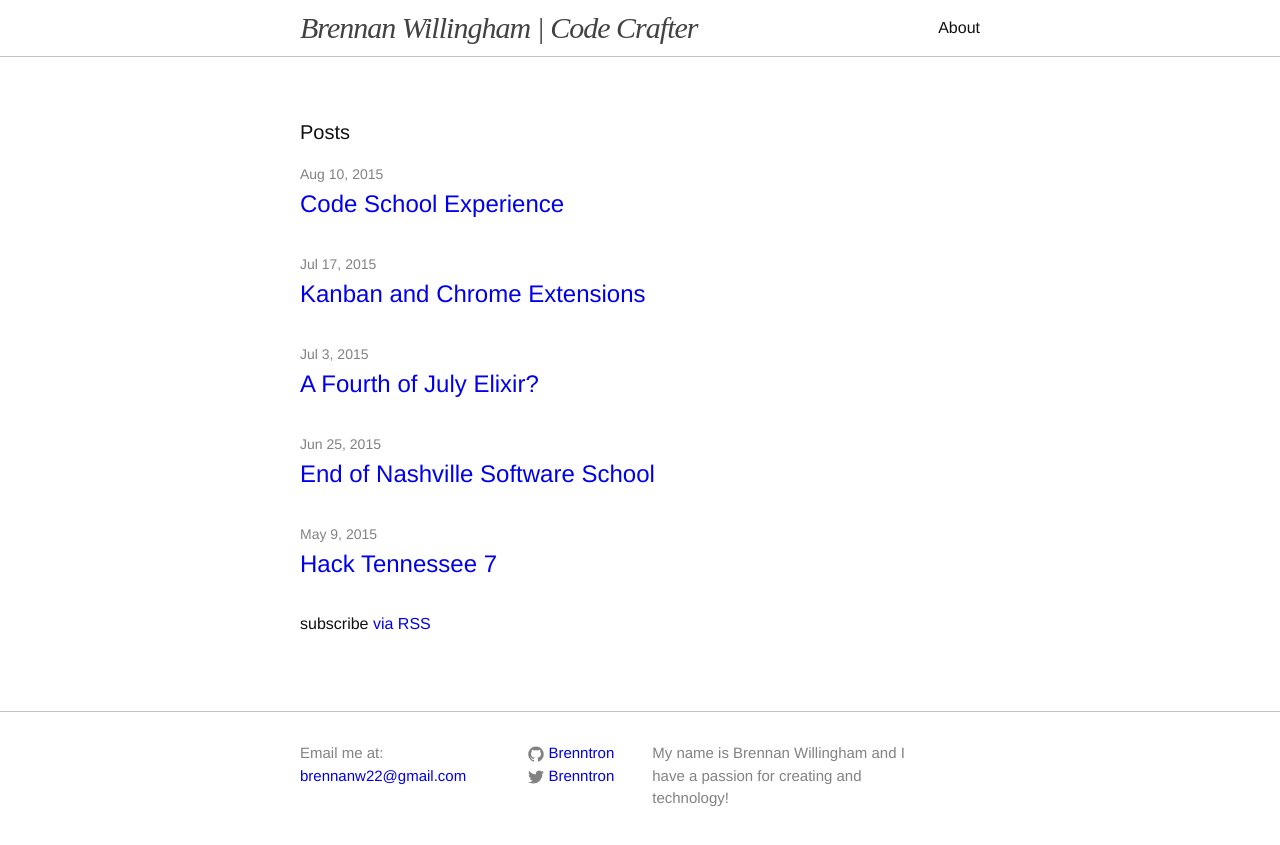
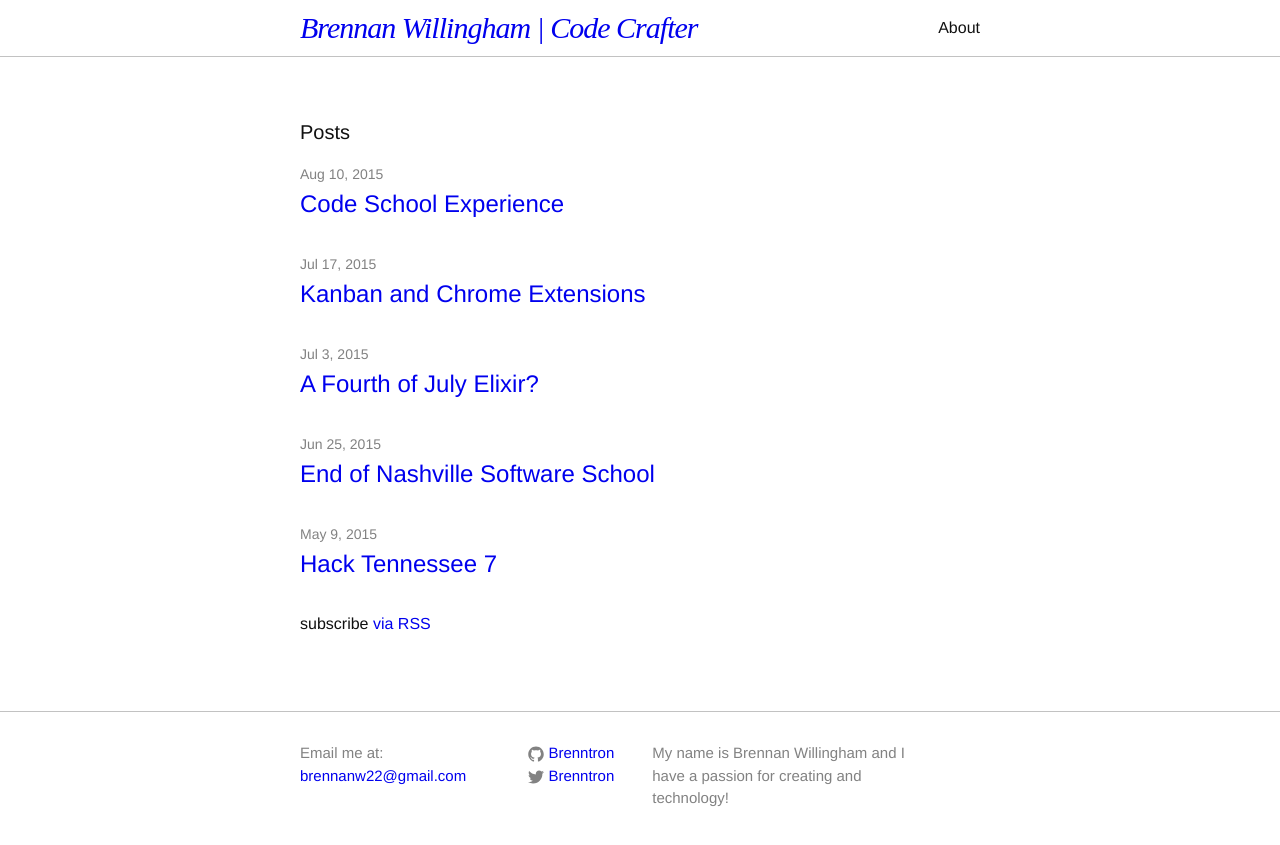
Before and after one commit to Brenntron/Brenntron.github.io, a Jekyll site: the page built from index.html, in a window 1280 px wide. Shown: the top 845 px of the page. Built offline with Jekyll 4.4.1, drawn with Linux system fonts in a browser that asks for light colours; Markdown is read by kramdown in place of the engine named in the settings.

Commit message:
Changed about for new markdown and url readablility. Also added styling for links.

```diff
--- a/_sass/_base.scss
+++ b/_sass/_base.scss
@@ -100,7 +100,7 @@
     }
 
     &:hover {
-        text-decoration: none;
+      text-decoration: underline;
     }
 }
 
--- a/_sass/_layout.scss
+++ b/_sass/_layout.scss
@@ -19,10 +19,10 @@
     margin-bottom: 0;
     float: left;
 
-    &,
     &:visited {
         color: $grey-color-dark;
     }
+
     @include media-query($on-palm) {
       font-size: modular-scale(0);
     }
```
Also changed, not shown: about/index.md (renamed from about.md, +1 -1 lines).
